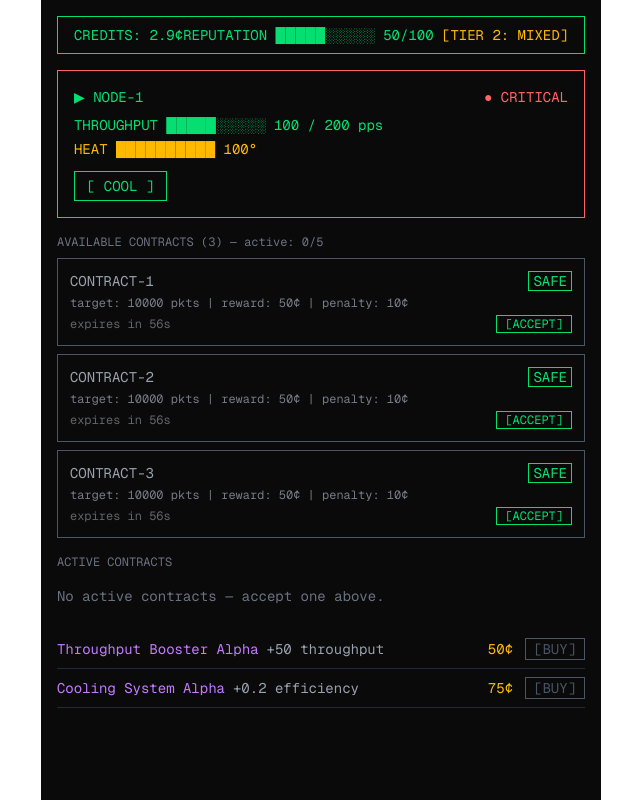
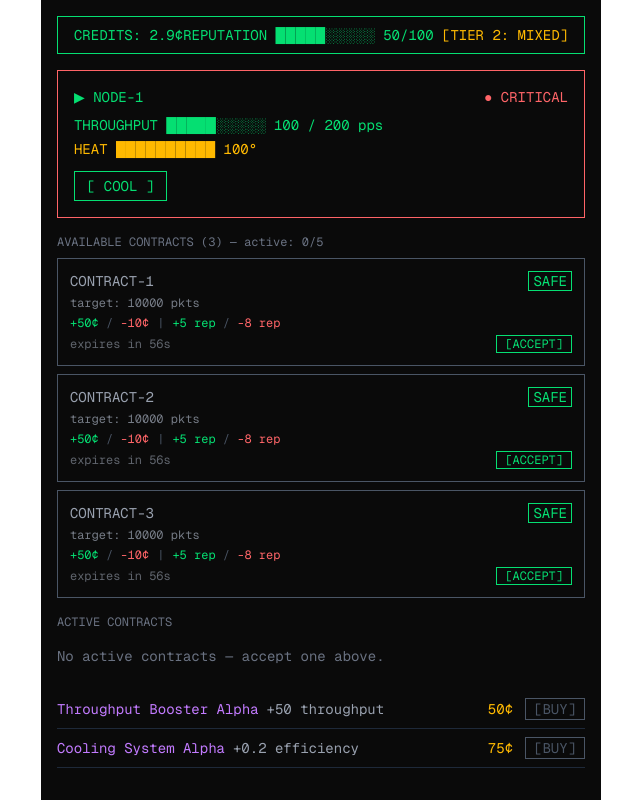
Before and after one commit to drwbry/flow-game, a Next.js app: page / in a window 1280 px wide. Shown: the whole page, without its empty margins (319-959 px from the left). Built offline with nearby package versions, Linux system fonts and the light colour scheme.

Commit message:
feat: completeContract + cancelContract actions, rep display on contract cards
Co-Authored-By: Claude Sonnet 4.6 <noreply@anthropic.com>

```diff
--- a/app/page.tsx
+++ b/app/page.tsx
@@ -33,6 +33,8 @@ export default function Home() {
       <ContractList
         contracts={state.contracts}
         onAccept={(id) => store.acceptContract(id)}
+        onComplete={(id) => store.completeContract(id)}
+        onCancel={(id) => store.cancelContract(id)}
       />
       <UpgradeShop
         upgrades={state.upgrades}
--- a/src/components/game/ContractList.tsx
+++ b/src/components/game/ContractList.tsx
@@ -5,15 +5,18 @@ import { ACTIVE_CONTRACT_CAP } from '@/lib/engine/contractSystem'
 interface ContractListProps {
   contracts: Contract[]
   onAccept: (contractId: string) => void
+  onComplete: (contractId: string) => void
+  onCancel: (contractId: string) => void
 }
 
-export function ContractList({ contracts, onAccept }: ContractListProps) {
+export function ContractList({ contracts, onAccept, onComplete, onCancel }: ContractListProps) {
   const offered = contracts.filter(c => c.status === 'offered')
   const active = contracts.filter(c => c.status === 'active')
   const atCap = active.length >= ACTIVE_CONTRACT_CAP
 
   return (
     <div className="flex flex-col gap-4">
+      {/* AVAILABLE section */}
       <div>
         <div className="font-mono text-xs text-gray-500 mb-2">
           AVAILABLE CONTRACTS ({offered.length}) — active: {active.length}/{ACTIVE_CONTRACT_CAP}
@@ -44,7 +47,16 @@ export function ContractList({ contracts, onAccept }: ContractListProps) {
                     </span>
                   </div>
                   <div className="mb-1 text-xs opacity-75">
-                    target: {contract.targetVolume} pkts | reward: {contract.reward}¢ | penalty: {contract.penalty}¢
+                    target: {contract.targetVolume} pkts
+                  </div>
+                  <div className="mb-1 text-xs">
+                    <span className="text-green-400">+{contract.reward}¢</span>
+                    <span className="text-gray-600"> / </span>
+                    <span className="text-red-400">-{contract.penalty}¢</span>
+                    <span className="text-gray-600 mx-2">|</span>
+                    <span className="text-green-400">+{contract.repReward} rep</span>
+                    <span className="text-gray-600"> / </span>
+                    <span className="text-red-400">-{contract.repPenalty} rep</span>
                   </div>
                   <div className="flex justify-between items-center">
                     <span className="text-xs opacity-60">expires in {expiresIn}s</span>
@@ -71,6 +83,7 @@ export function ContractList({ contracts, onAccept }: ContractListProps) {
         )}
       </div>
 
+      {/* ACTIVE section */}
       <div>
         <div className="font-mono text-xs text-gray-500 mb-2">ACTIVE CONTRACTS</div>
         {active.length === 0 ? (
@@ -85,6 +98,7 @@ export function ContractList({ contracts, onAccept }: ContractListProps) {
               const fulfilled = contract.currentVolume >= contract.targetVolume
               const fullRed = urgent && !fulfilled
               const timerRed = urgent && fulfilled
+              const canCancel = !fulfilled && timeRemaining > 30
 
               return (
                 <div
@@ -110,8 +124,32 @@ export function ContractList({ contracts, onAccept }: ContractListProps) {
                   <div className="mb-1">
                     {asciiBar(contract.currentVolume, contract.targetVolume)} {contract.currentVolume} / {contract.targetVolume}
                   </div>
-                  <div className="text-xs opacity-75">
-                    reward: {contract.reward}¢&nbsp;&nbsp;penalty: {contract.penalty}¢
+                  <div className="mb-2 text-xs opacity-75">
+                    <span className="text-green-400">+{contract.reward}¢</span>
+                    <span className="opacity-50"> / </span>
+                    <span className="text-red-400">-{contract.penalty}¢</span>
+                    <span className="opacity-50 mx-2">|</span>
+                    <span className="text-green-400">+{contract.repReward} rep</span>
+                    <span className="opacity-50"> / </span>
+                    <span className="text-red-400">-{contract.repPenalty} rep</span>
+                  </div>
+                  <div className="flex gap-2">
+                    {fulfilled && (
+                      <button
+                        onClick={() => onComplete(contract.id)}
+                        className="border border-green-400 text-green-400 px-2 text-xs hover:bg-green-400 hover:text-black"
+                      >
+                        [COMPLETE]
+                      </button>
+                    )}
+                    {canCancel && (
+                      <button
+                        onClick={() => onCancel(contract.id)}
+                        className="border border-red-800 text-red-800 px-2 text-xs hover:bg-red-800 hover:text-white"
+                      >
+                        [CANCEL]
+                      </button>
+                    )}
                   </div>
                 </div>
               )
--- a/src/lib/engine/gameEngine.ts
+++ b/src/lib/engine/gameEngine.ts
@@ -5,8 +5,8 @@ import { UpgradeSystem } from './upgradeSystem'
 import { SentimentSystem } from './sentimentSystem'
 import { ContractSystem } from './contractSystem'
 
+const OFFER_POOL_TARGET = 3
 const COOL_HEAT_REDUCTION = 10
-const OFFER_POOL_TARGET = 3
 
 export class GameEngine implements IGameEngine {
   private state: GameState
@@ -89,6 +89,30 @@ export class GameEngine implements IGameEngine {
     return this.contractSystem.acceptContract(contractId)
   }
 
+  completeContract(contractId: string): boolean {
+    const contract = this.contractSystem.getState().contracts.find(c => c.id === contractId)
+    if (!contract) return false
+    const success = this.contractSystem.completeContract(contractId)
+    if (success) {
+      this.economy.addCredits(contract.reward)
+      this.sentimentSystem.recordSuccess(contract.repReward)
+      this.state = this.getState()
+    }
+    return success
+  }
+
+  cancelContract(contractId: string): boolean {
+    const contract = this.contractSystem.getState().contracts.find(c => c.id === contractId)
+    if (!contract) return false
+    const success = this.contractSystem.cancelContract(contractId)
+    if (success) {
+      this.economy.applyPenalty(Math.ceil(contract.penalty * 0.25))
+      this.sentimentSystem.recordFailure(Math.ceil(contract.repPenalty * 0.5))
+      this.state = this.getState()
+    }
+    return success
+  }
+
   tick(): void {
     // Step 1: Update node heat and status
     const nodes = this.state.nodes
@@ -107,7 +131,7 @@ export class GameEngine implements IGameEngine {
     this.contractSystem.tick(totalPackets)
     const contractsAfter = this.contractSystem.getState().contracts
 
-    // Step 4: Emit events for contracts that were active and just settled
+    // Step 4: Emit events for contracts that were active and just settled via deadline
     for (const before of contractsBefore) {
       if (before.status !== 'active') continue
       const after = contractsAfter.find(c => c.id === before.id)
@@ -115,13 +139,13 @@ export class GameEngine implements IGameEngine {
 
       if (after.status === 'completed') {
         this.economy.addCredits(after.reward)
-        this.sentimentSystem.recordSuccess()
+        this.sentimentSystem.recordSuccess(after.repReward)
         if (this.onContractSuccess) this.onContractSuccess({ ...after })
       }
 
       if (after.status === 'failed') {
         this.economy.applyPenalty(after.penalty)
-        this.sentimentSystem.recordFailure()
+        this.sentimentSystem.recordFailure(after.repPenalty)
         if (this.onContractFailure) this.onContractFailure({ ...after })
       }
     }
--- a/src/store/gameStore.ts
+++ b/src/store/gameStore.ts
@@ -11,6 +11,8 @@ interface GameStore {
   coolNode: (nodeId: string) => void
   purchaseUpgrade: (upgradeId: string, nodeId: string) => void
   acceptContract: (contractId: string) => void
+  completeContract: (contractId: string) => void
+  cancelContract: (contractId: string) => void
 }
 
 export const useGameStore = create<GameStore>((set, get) => ({
@@ -50,4 +52,18 @@ export const useGameStore = create<GameStore>((set, get) => ({
     engine.acceptContract(contractId)
     set({ state: engine.getState() })
   },
+
+  completeContract: (contractId: string) => {
+    const { engine } = get()
+    if (!engine) return
+    engine.completeContract(contractId)
+    set({ state: engine.getState() })
+  },
+
+  cancelContract: (contractId: string) => {
+    const { engine } = get()
+    if (!engine) return
+    engine.cancelContract(contractId)
+    set({ state: engine.getState() })
+  },
 }))
```
Also changed, not shown: 1 other file (tests, documents, lock files or other folders).
